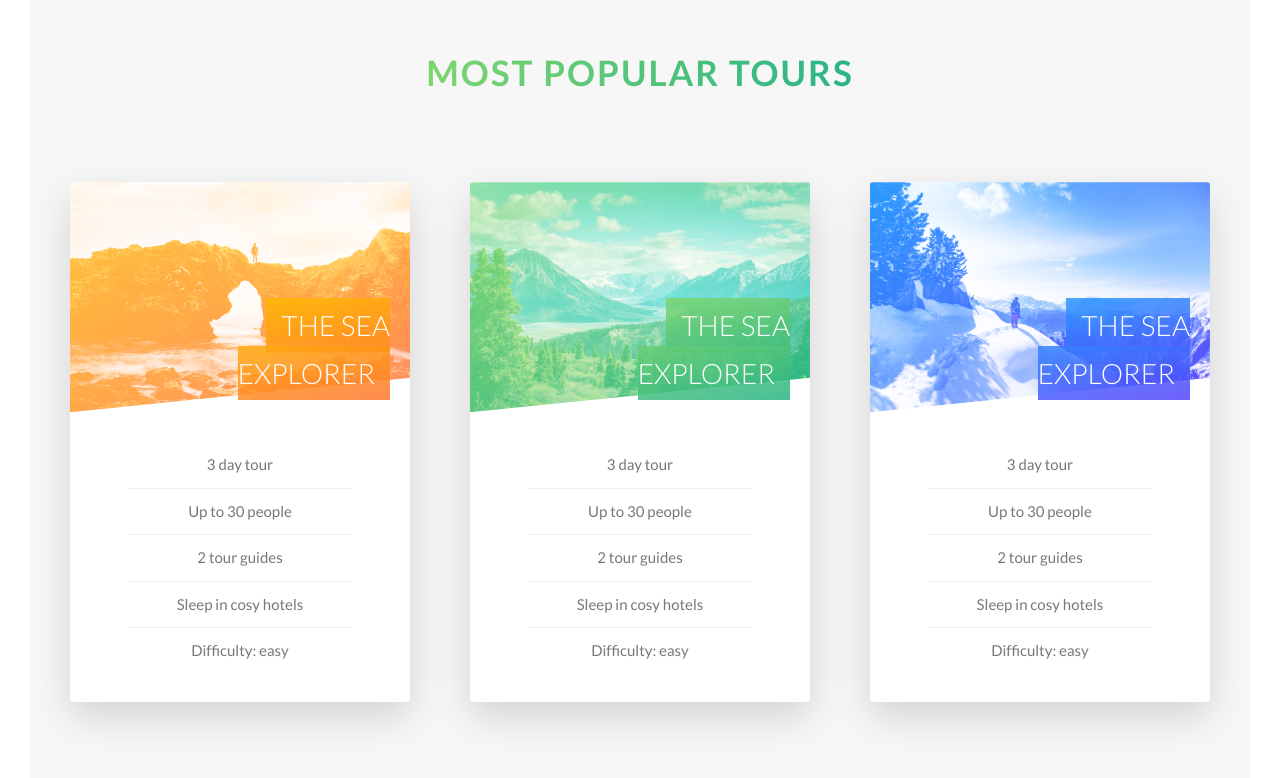
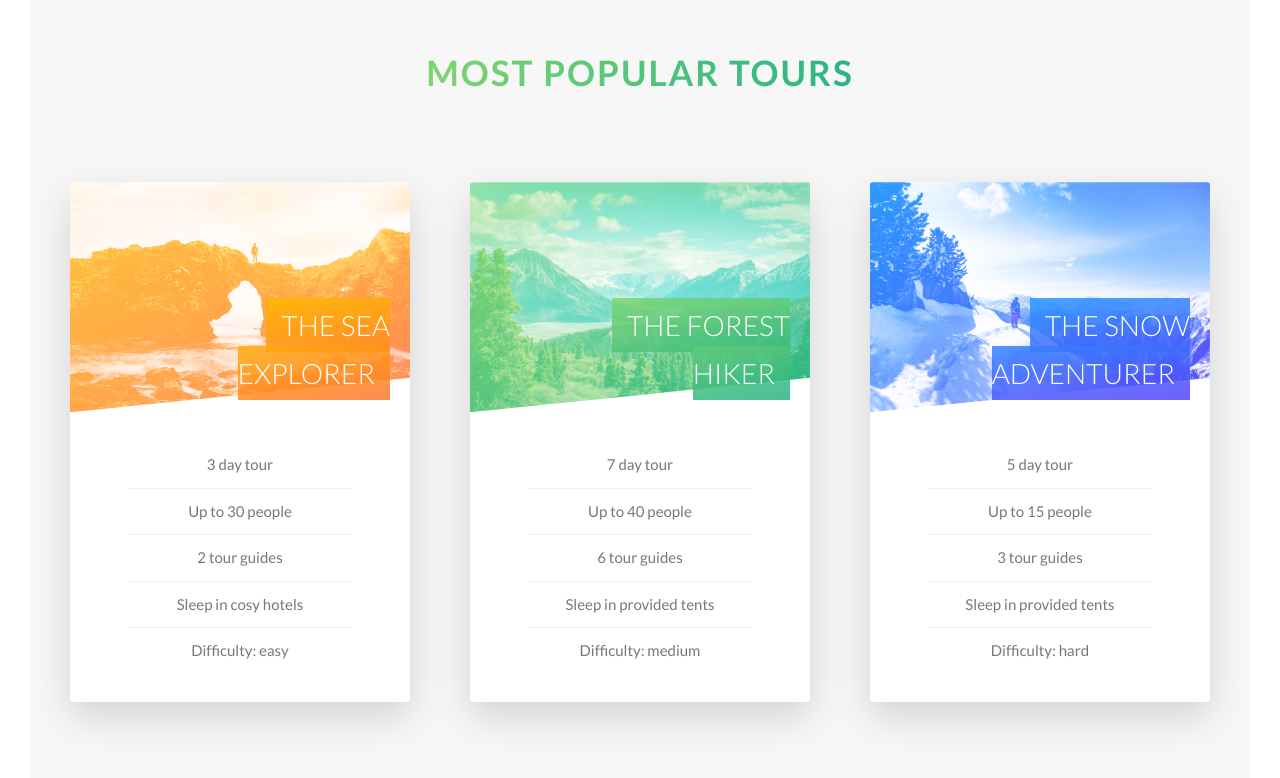
Before and after one commit to mostmojo/Ostro, a website: page index.html in a window 1280 px wide. Shown: the part 2267-3045 px from the top of the page. Drawn offline with Linux system fonts and the light colour scheme.

Commit message:
Fix content in markup

```diff
--- a/index.html
+++ b/index.html
@@ -186,16 +186,16 @@
 
                 <h4 class="card__heading">
                   <span class="card__heading-span card__heading-span--2"
-                    >The Sea Explorer</span
+                    >The Forest Hiker</span
                   >
                 </h4>
                 <div class="card__details">
                   <ul>
-                    <li>3 day tour</li>
-                    <li>Up to 30 people</li>
-                    <li>2 tour guides</li>
-                    <li>Sleep in cosy hotels</li>
-                    <li>Difficulty: easy</li>
+                    <li>7 day tour</li>
+                    <li>Up to 40 people</li>
+                    <li>6 tour guides</li>
+                    <li>Sleep in provided tents</li>
+                    <li>Difficulty: medium</li>
                   </ul>
                 </div>
               </div>
@@ -203,7 +203,7 @@
                 <div class="card__cta">
                   <div class="card__price-box">
                     <p class="card__price-only">Only</p>
-                    <p class="card__price-value">£297</p>
+                    <p class="card__price-value">£497</p>
                   </div>
                   <a href="#" class="btn btn--white">Book now!</a>
                 </div>
@@ -219,16 +219,16 @@
 
                 <h4 class="card__heading">
                   <span class="card__heading-span card__heading-span--3"
-                    >The Sea Explorer</span
+                    >The Snow Adventurer</span
                   >
                 </h4>
                 <div class="card__details">
                   <ul>
-                    <li>3 day tour</li>
-                    <li>Up to 30 people</li>
-                    <li>2 tour guides</li>
-                    <li>Sleep in cosy hotels</li>
-                    <li>Difficulty: easy</li>
+                    <li>5 day tour</li>
+                    <li>Up to 15 people</li>
+                    <li>3 tour guides</li>
+                    <li>Sleep in provided tents</li>
+                    <li>Difficulty: hard</li>
                   </ul>
                 </div>
               </div>
@@ -236,7 +236,7 @@
                 <div class="card__cta">
                   <div class="card__price-box">
                     <p class="card__price-only">Only</p>
-                    <p class="card__price-value">£297</p>
+                    <p class="card__price-value">£897</p>
                   </div>
                   <a href="#" class="btn btn--white">Book now!</a>
                 </div>
```
